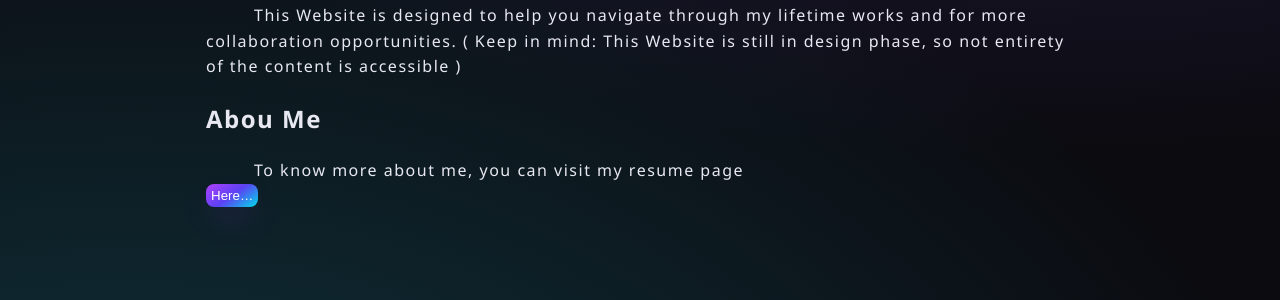
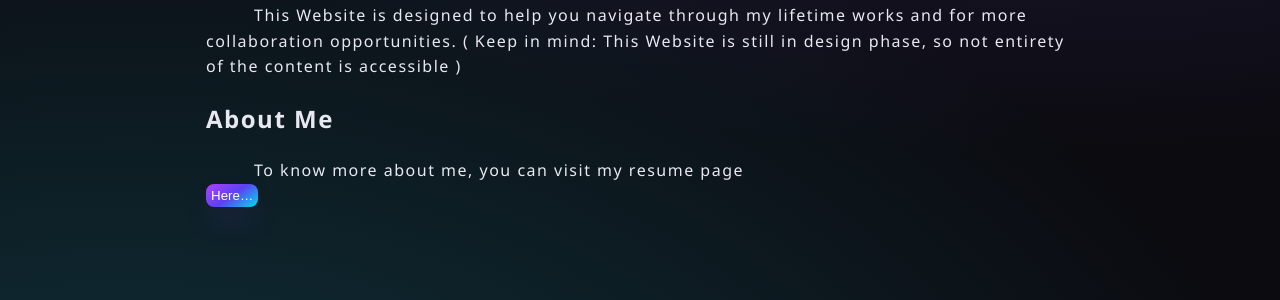
Before and after one commit to amalbenny/amalbenny.github.io, a Jekyll site: the page built from about.markdown, in a window 1280 px wide. Shown: the part 358-658 px from the top of the page. Built offline with Jekyll 4.4.1, drawn with Linux system fonts in a browser that asks for light colours.

Commit message:
Fix typo in 'About Me' section header

```diff
--- a/about.markdown
+++ b/about.markdown
@@ -9,5 +9,5 @@ The project A.L.YO.D. ( Adaptive Learning Yggdrasil Operating Domain ) was origi
 
 This Website is designed to help you navigate through my lifetime works and for more collaboration opportunities. ( Keep in mind: This Website is still in design phase, so not entirety of the content is accessible )
 
-## Abou Me
+## About Me
  To know more about me, you can visit my resume page <button class="button-63" role="button" onclick="location.href = 'https://alyod.tech/assets/documents/resume';">Here...</button>
```
